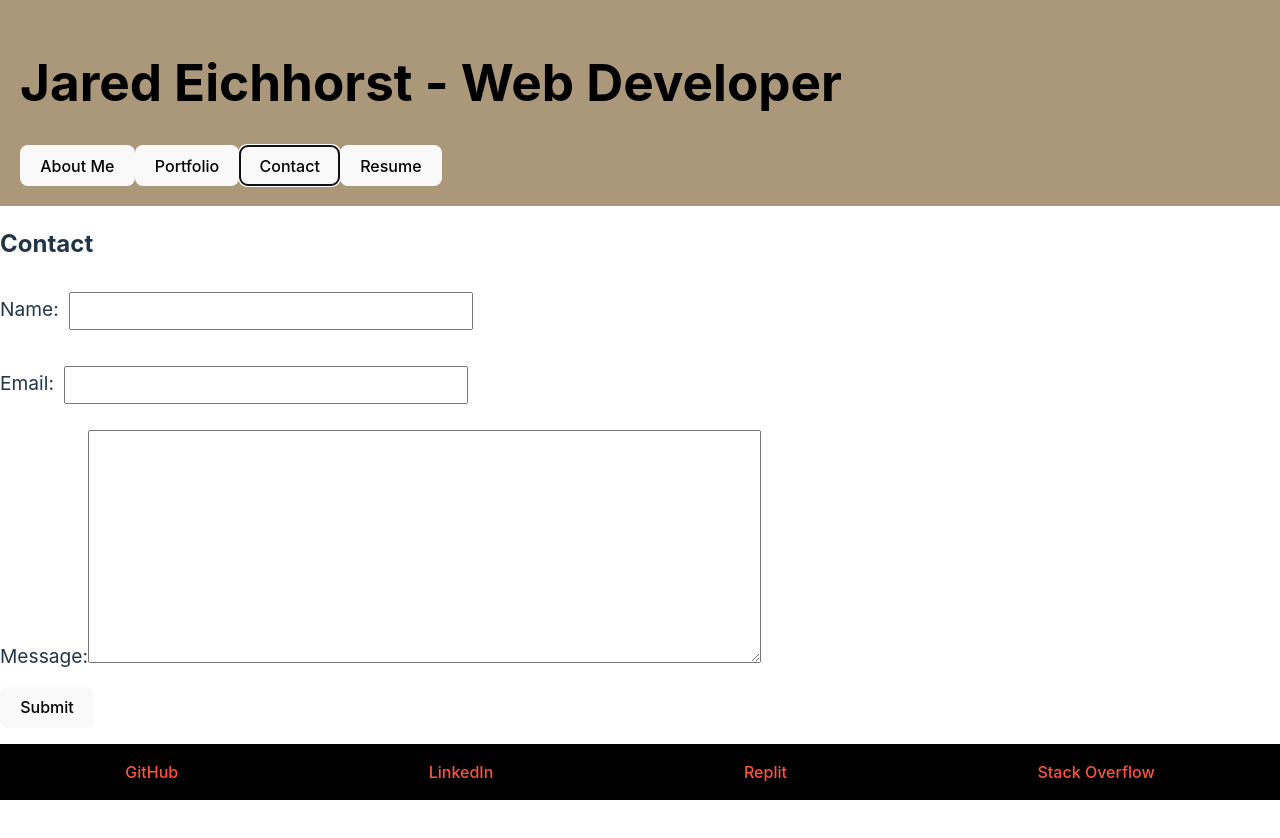
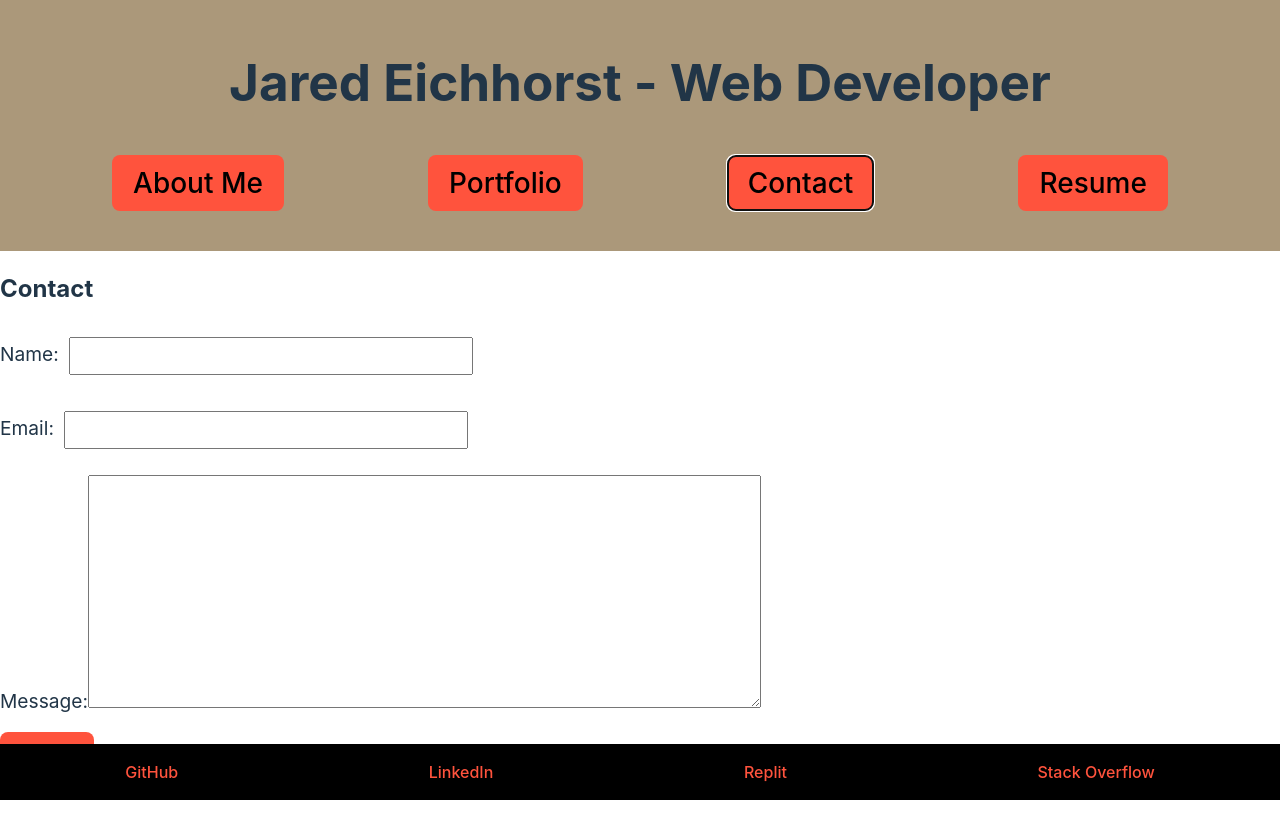
Before and after one commit to Jarede712/React-Portfolio-Jared-Eichhorst, a React (Vite) app in the folder React Portfolio/: page / in a window 1280 px wide. Both pictures are taken after a click on the button "Contact". Shown: the top 838 px of the page. Built offline with nearby package versions, Linux system fonts and the light colour scheme.

Commit message:
added more styling to portfolio components

```diff
--- a/React Portfolio/src/components/Contact.jsx
+++ b/React Portfolio/src/components/Contact.jsx
@@ -15,7 +15,9 @@ const Contact = () => {
           <label htmlFor="message">Message:</label>
           <textarea id="message" required />
         </div>
-        <button type="submit">Submit</button>
+        <button type="submit" className="contact-submit-button">
+          Submit
+        </button>
       </form>
     </section>
   );
--- a/React Portfolio/src/components/Navigation.jsx
+++ b/React Portfolio/src/components/Navigation.jsx
@@ -1,6 +1,6 @@
 const Navigation = ({ pages, currentPage, setCurrentPage }) => {
   return (
-    <nav>
+    <nav className="nav-link-item">
       {pages.map((page) => (
         <button
           key={page}
--- a/React Portfolio/src/index.css
+++ b/React Portfolio/src/index.css
@@ -49,7 +49,8 @@ button {
   transition: border-color 0.25s;
 }
 button:hover {
-  border-color: #ff533d;
+  border-color: #000000;
+  box-shadow: 0 0 10px rgba(0, 0, 0, 0.5);
 }
 button:focus,
 button:focus-visible {
@@ -79,6 +80,7 @@ button:focus-visible {
 .about-me-text {
   text-align: center;
   margin: 60px;
+  margin-bottom: 100px;
 }
 
 .about-me-title {
@@ -99,8 +101,9 @@ button:focus-visible {
 
 .header-style {
   background-color: #ab987a;
-  color: black;
+  color: #213547;
   padding: 20px;
+  text-align: center;
 }
 
 .project-links {
@@ -137,8 +140,32 @@ button:focus-visible {
   font-size: 1.2em;
 }
 
+.project {
+  font-size: larger;
+}
+
 .project-image {
   width: 50%;
   max-width: 500px;
   height: auto;
 }
+
+.nav-link-item {
+  display: flex;
+  justify-content: space-around;
+  padding: 10px;
+  margin: 10px;
+}
+
+.nav-link-item button {
+  padding: 10px 20px;
+  font-size: 1.75em;
+  background-color: #ff533d;
+}
+
+.resume-container {
+  font-size: larger;
+}
+.contact-submit-button {
+  background-color: #ff533d;
+}
```
